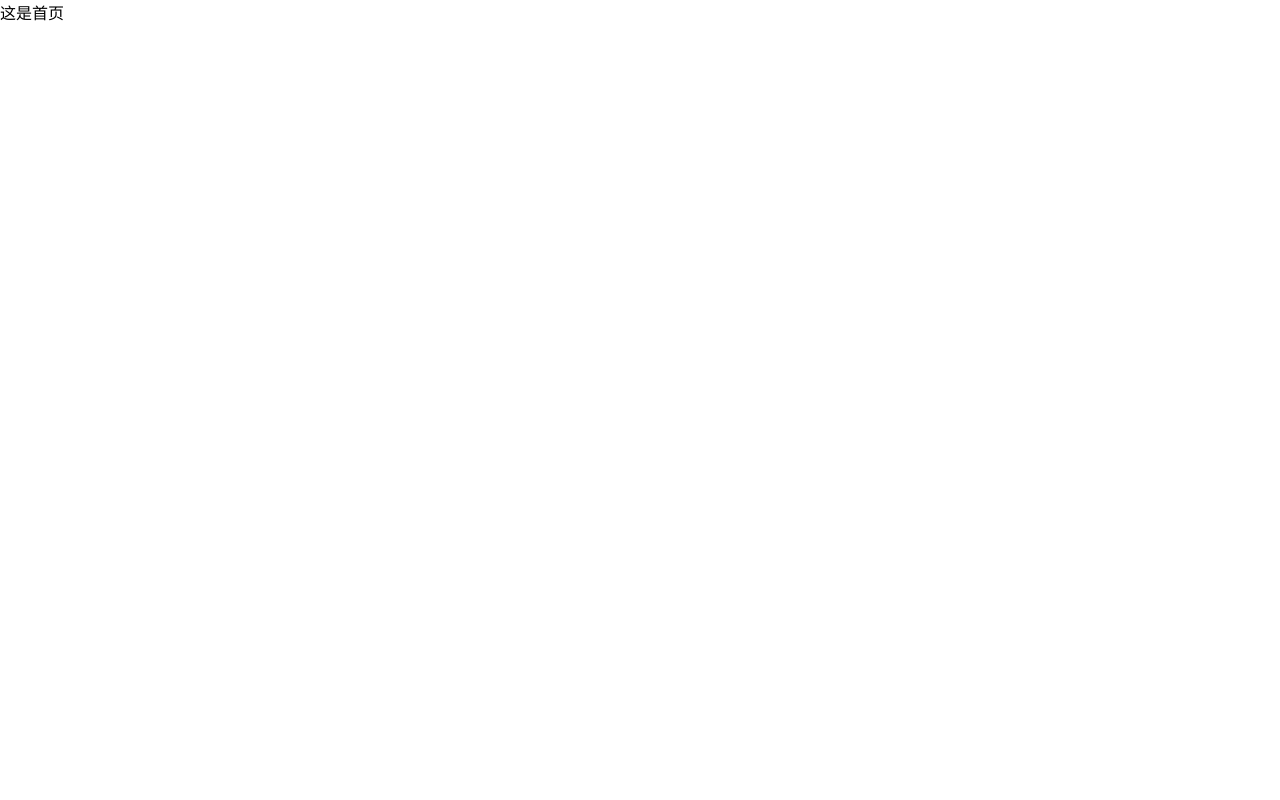
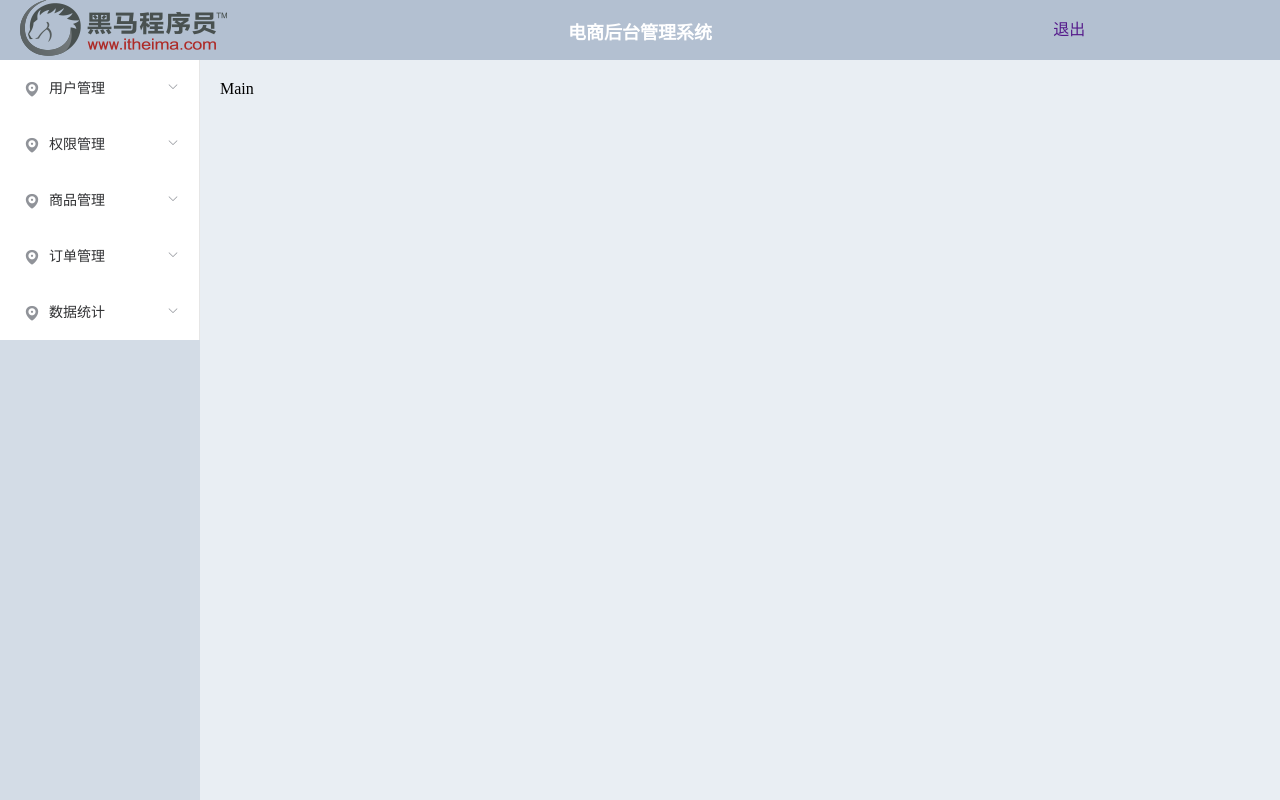
Before and after one commit to gaoting0530/mallmanager, a Vue app: page /#/ in a window 1280 px wide. Built offline with nearby package versions, Linux system fonts and the light colour scheme; sample sign-in values are in the browser's storage; the HTML template or start-up script is replaced by a standard one.

Commit message:
登陆验证

```diff
--- a/src/assets/css/reset.css
+++ b/src/assets/css/reset.css
@@ -4,3 +4,6 @@ body {
     margin: 0;
     padding: 0;
 }
+a {
+    text-decoration: none;
+}
--- a/src/components/home/home.vue
+++ b/src/components/home/home.vue
@@ -1,13 +1,123 @@
 <template>
-    <div>这是首页</div>
+    <el-container class="container">
+        <el-header class="header">
+            <el-row>
+                <el-col :span="4"><a href=""><img src="../../assets/logo.png" alt=""></a></el-col>
+                <el-col :span="16"><h3 class="middle">电商后台管理系统</h3></el-col>
+                <el-col :span="4"><a href="" class="logout">退出</a></el-col>
+            </el-row>
+        </el-header>
+        <el-container>
+            <el-aside width="200px" class="aside">
+                 <el-menu
+                    :unique-opened="true"
+                    default-active="2">
+                    <el-submenu index="1">
+                        <template slot="title">
+                            <i class="el-icon-location"></i>
+                            <span>用户管理</span>
+                        </template>
+                        <el-menu-item index="1-1">
+                            <i class="el-icon-location"></i>
+                            <span>用户列表</span>
+                        </el-menu-item>
+                    </el-submenu>
+                    <el-submenu index="2">
+                        <template slot="title">
+                            <i class="el-icon-location"></i>
+                            <span>权限管理</span>
+                        </template>
+                        <el-menu-item index="1-1">
+                            <i class="el-icon-location"></i>
+                            <span>权限列表</span>
+                        </el-menu-item>
+                        <el-menu-item index="1-1">
+                            <i class="el-icon-location"></i>
+                            <span>角色分类</span>
+                        </el-menu-item>
+                    </el-submenu>
+                    <el-submenu index="3">
+                        <template slot="title">
+                            <i class="el-icon-location"></i>
+                            <span>商品管理</span>
+                        </template>
+                        <el-menu-item index="1-1">
+                            <i class="el-icon-location"></i>
+                            <span>商品列表</span>
+                        </el-menu-item>
+                        <el-menu-item index="1-1">
+                            <i class="el-icon-location"></i>
+                            <span>分类参数</span>
+                        </el-menu-item>
+                        <el-menu-item index="1-1">
+                            <i class="el-icon-location"></i>
+                            <span>商品分类</span>
+                        </el-menu-item>
+                    </el-submenu>
+                    <el-submenu index="4">
+                        <template slot="title">
+                            <i class="el-icon-location"></i>
+                            <span>订单管理</span>
+                        </template>
+                        <el-menu-item index="1-1">
+                            <i class="el-icon-location"></i>
+                            <span>订单列表</span>
+                        </el-menu-item>
+                    </el-submenu>
+                    <el-submenu index="5">
+                        <template slot="title">
+                            <i class="el-icon-location"></i>
+                            <span>数据统计</span>
+                        </template>
+                        <el-menu-item index="1-1">
+                            <i class="el-icon-location"></i>
+                            <span>导航一</span>
+                        </el-menu-item>
+                    </el-submenu>
+                </el-menu>
+            </el-aside>
+            <el-main class="main">Main</el-main>
+        </el-container>
+</el-container>
 </template>
 
 <script>
 export default {
+    beforeCreate() {
+        const token = localStorage.getItem('token');
+        if(!token) {
+            this.$router.push({name: 'login'})
+        }
+    },
 
 }
 </script>
 
 <style>
+.container {
+  height: 100%;
+}
 
+.header {
+  background-color: #b3c0d1;
+}
+
+.aside {
+  background-color: #d3dce6;
+}
+
+.main {
+  background-color: #e9eef3;
+  /* height: 100%; */
+}
+.middle {
+    text-align: center;
+    font-size: 18px;
+    color: #fff;
+    font-weight: 700;
+}
+.logout {
+    line-height: 60px;
+    text-align: right;
+}
 </style>
```
Also changed, not shown: src/assets/logo.png.
